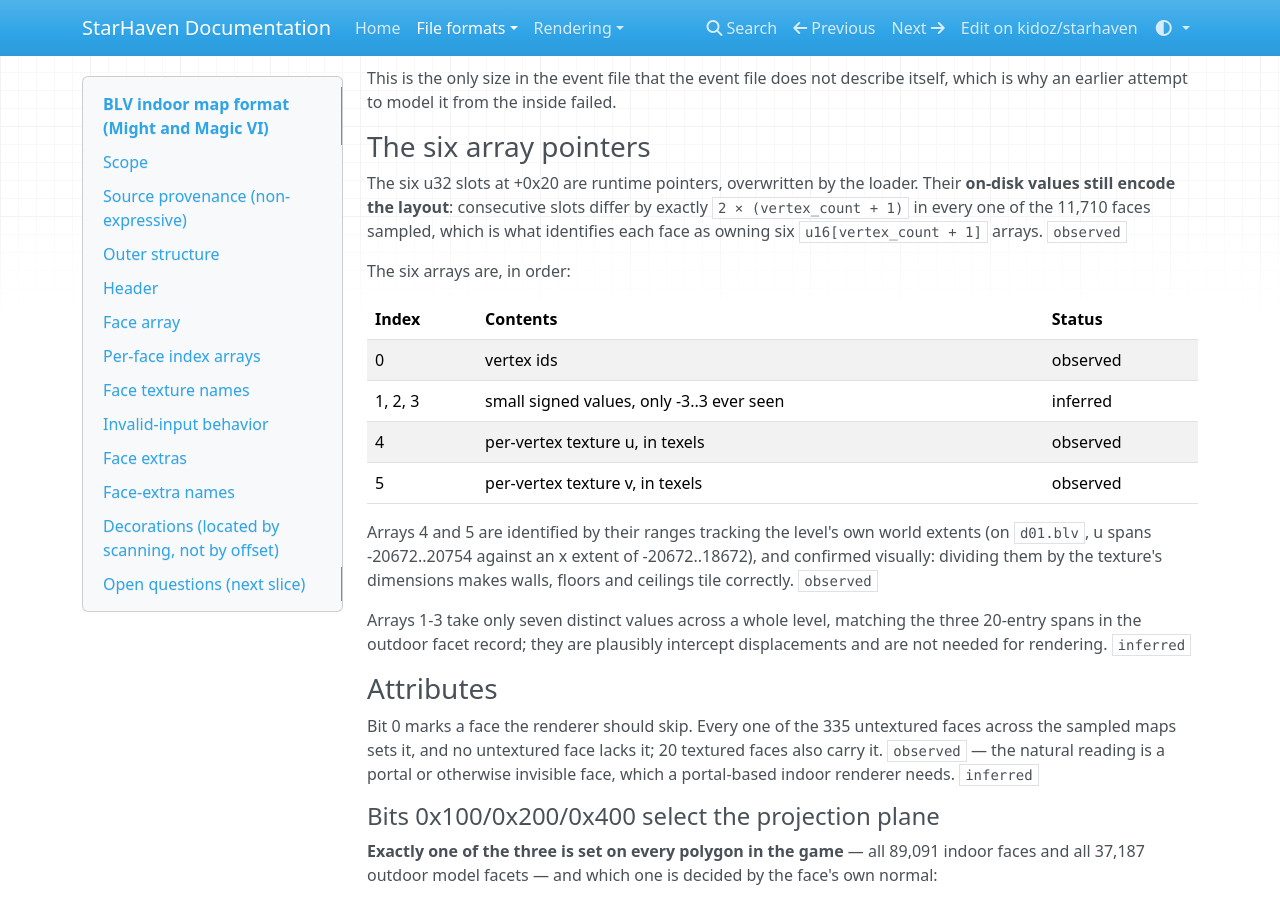
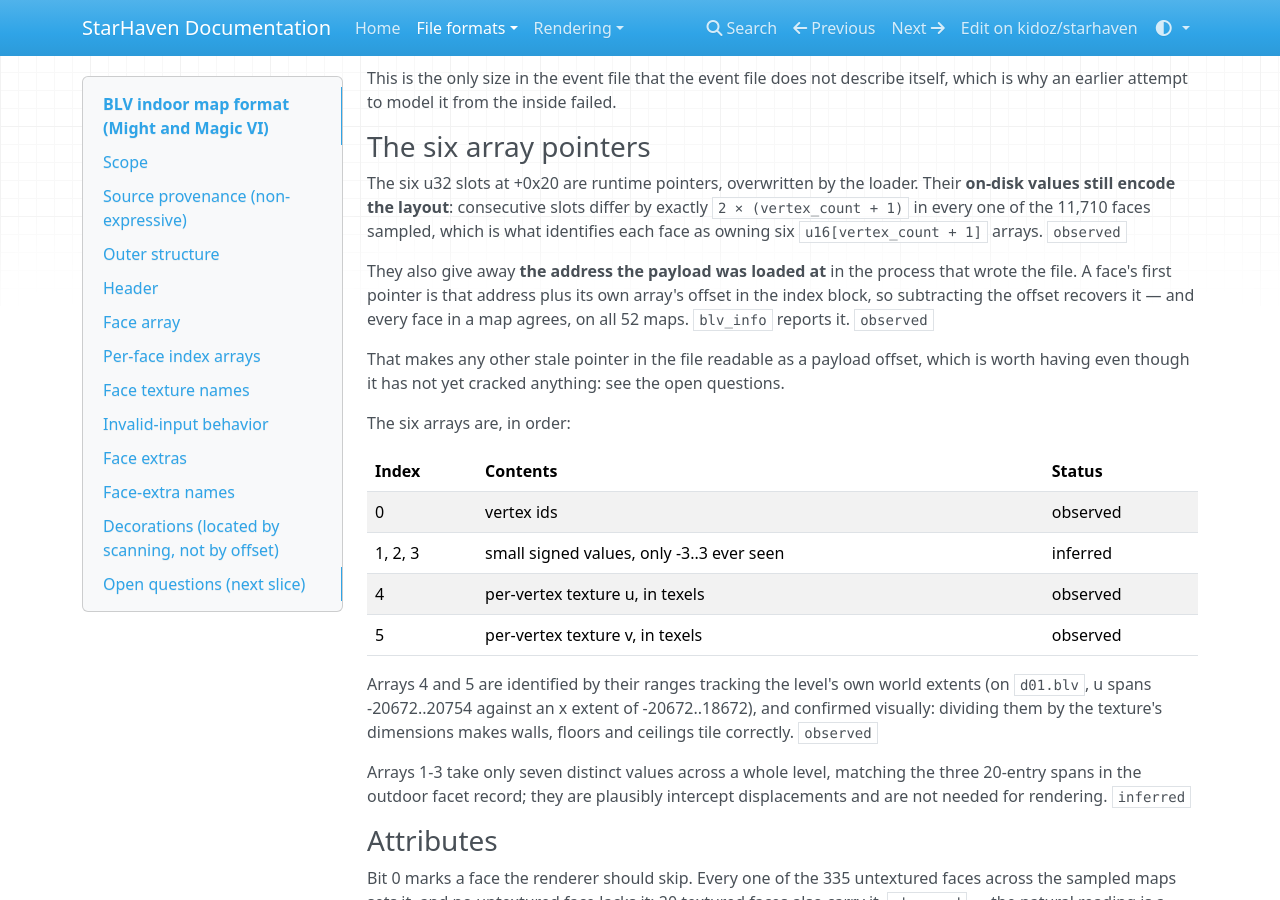
Before and after one commit to kidoz/starhaven, an MkDocs documentation site: the page built from docs/formats/blv.md, in a window 1280 px wide and 900 px high, scrolled down 2960 px. Built offline with MkDocs 1.6.1, drawn with Linux system fonts in a browser that asks for light colours; nearby versions of some CDN libraries; some of the changed text lies outside the part shown.

Commit message:
Record that stale pointers do not open the indoor tail

```diff
--- a/docs/formats/blv.md
+++ b/docs/formats/blv.md
@@ -125,6 +125,15 @@
 exactly `2 × (vertex_count + 1)` in every one of the 11,710 faces sampled,
 which is what identifies each face as owning six `u16[vertex_count + 1]`
 arrays. `observed`
+
+They also give away **the address the payload was loaded at** in the process
+that wrote the file. A face's first pointer is that address plus its own
+array's offset in the index block, so subtracting the offset recovers it — and
+every face in a map agrees, on all 52 maps. `blv_info` reports it. `observed`
+
+That makes any other stale pointer in the file readable as a payload offset,
+which is worth having even though it has not yet cracked anything: see the open
+questions.
 
 The six arrays are, in order:
 
@@ -383,6 +392,12 @@
 - Whatever follows the decoration array — 32 KB on `d01.blv`, 70 KB on
   `CD1.blv`. `unknown`
 - The header fields at 0x00, 0x6C and 0x70. `unknown`
+- The region after the face extras — rooms, BSP, lights and doors — remains
+  undecoded. Reading its stale pointers through the recovered load address does
+  **not** open it: only 4% of the region's words map inside the payload at all,
+  and of those just 7 land on a face boundary, none of them a face carrying the
+  door or event bits. The pointers that are pointers mostly address other
+  allocations the process made, which are not in the file. `observed`
 - What arrays 1-3 of each face's six actually mean. `unknown`
 - The unknown spans inside the face record (+0x10, +0x38, +0x4E). `unknown`
 - Whether the `.dlv` files pair with `.blv` the way `.ddm` pairs with `.odm`.
```
